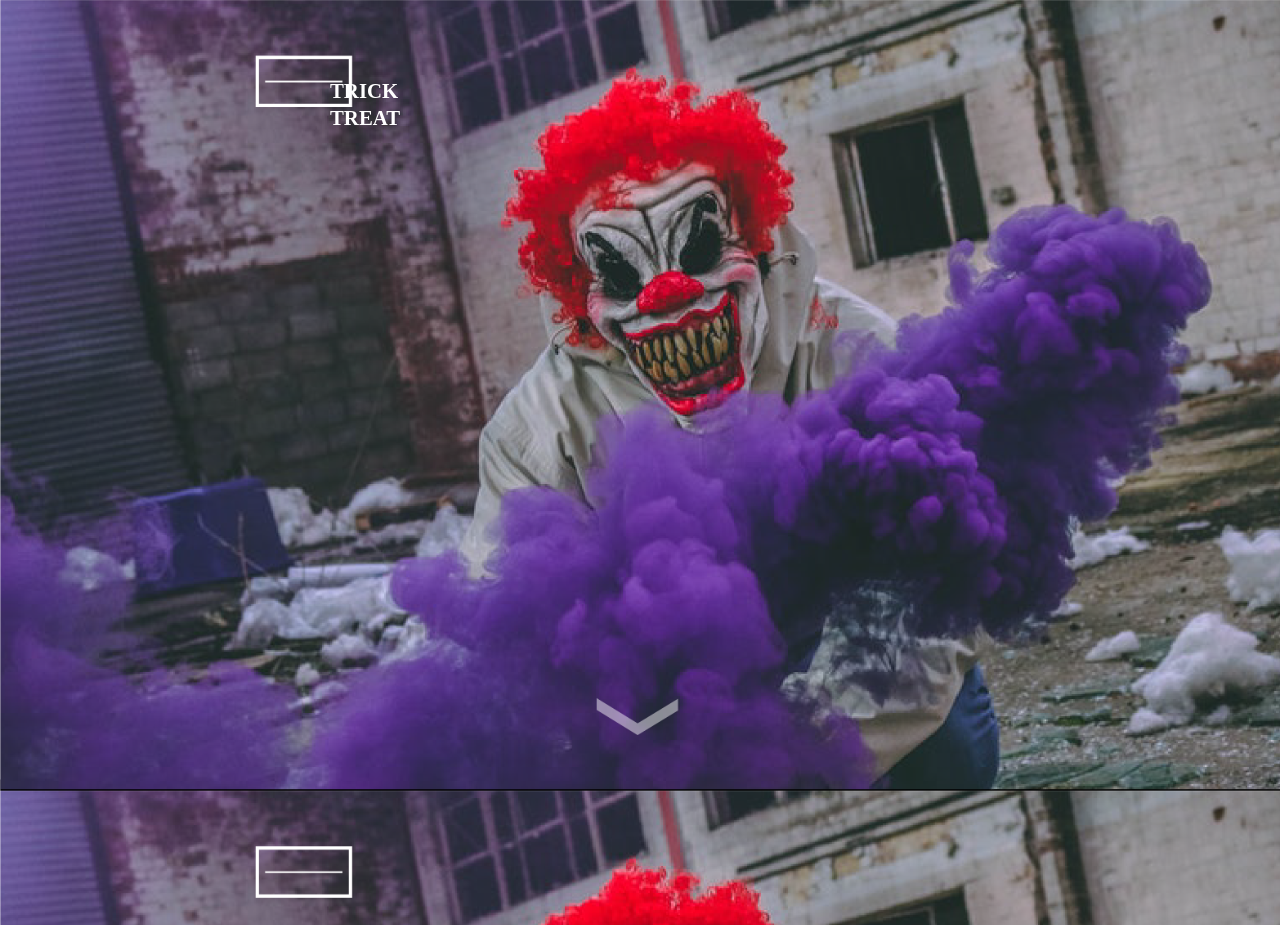
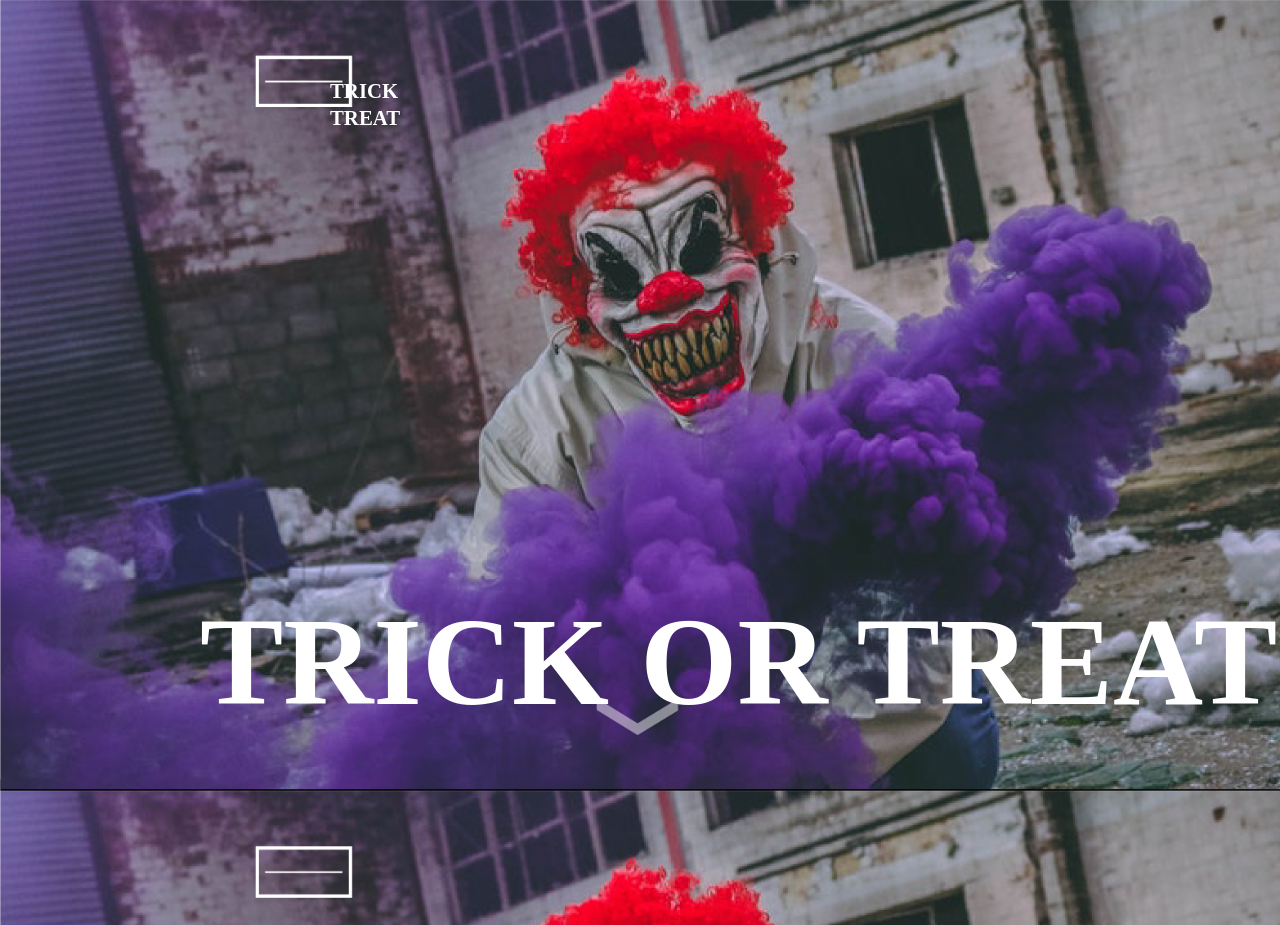
Before and after one commit to kimsurn/20180409, a plain HTML site: page index.html in a window 1280 px wide. Shown: the top 925 px of the page. Drawn offline with nearby package versions, Linux system fonts and the light colour scheme; grey boxes are pictures that could not be loaded.

Commit message:
Update index.html

```diff
--- a/index.html
+++ b/index.html
@@ -82,7 +82,7 @@
   <div class="wrap2" id="back1">
     <h2>TRICK
       <br>TREAT</h2>
-      <h1> </h1>
+      <h1>TRICK OR TREAT</h1>
   </div>
  </header>
 
```
